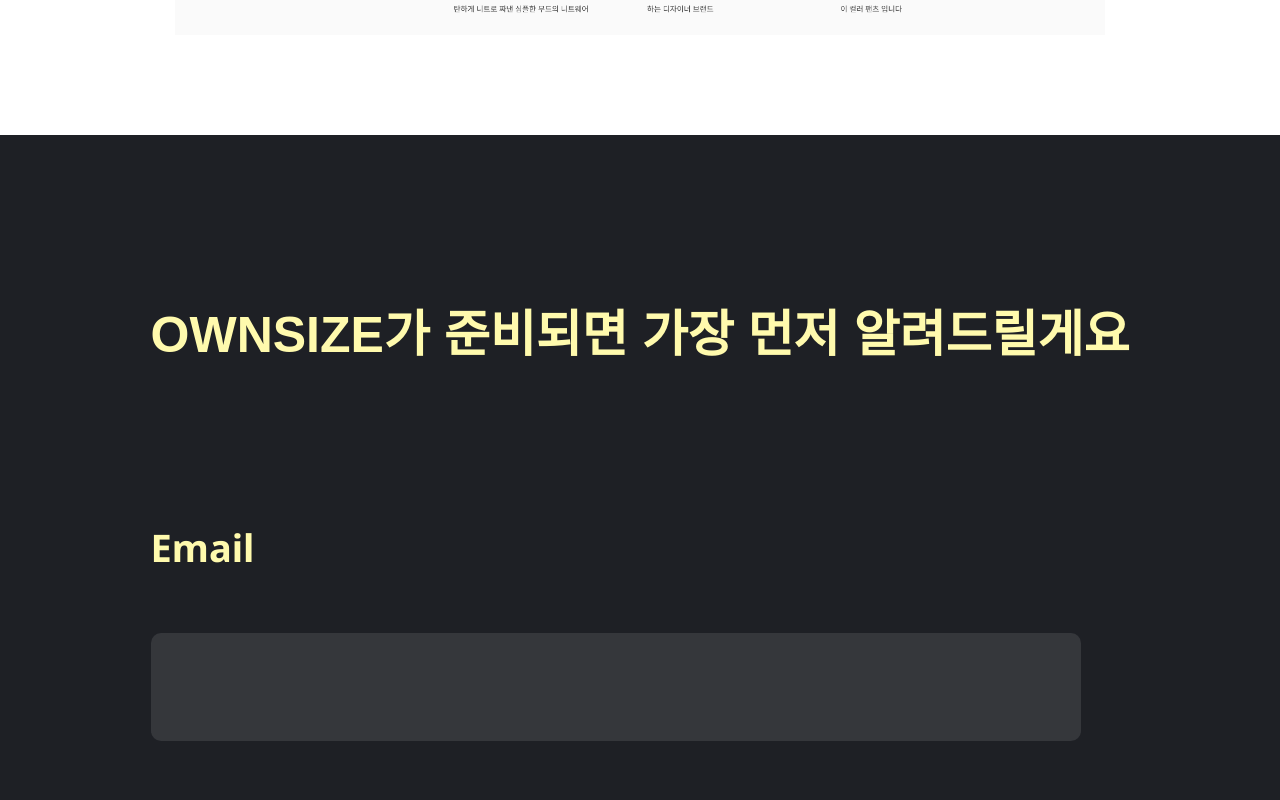
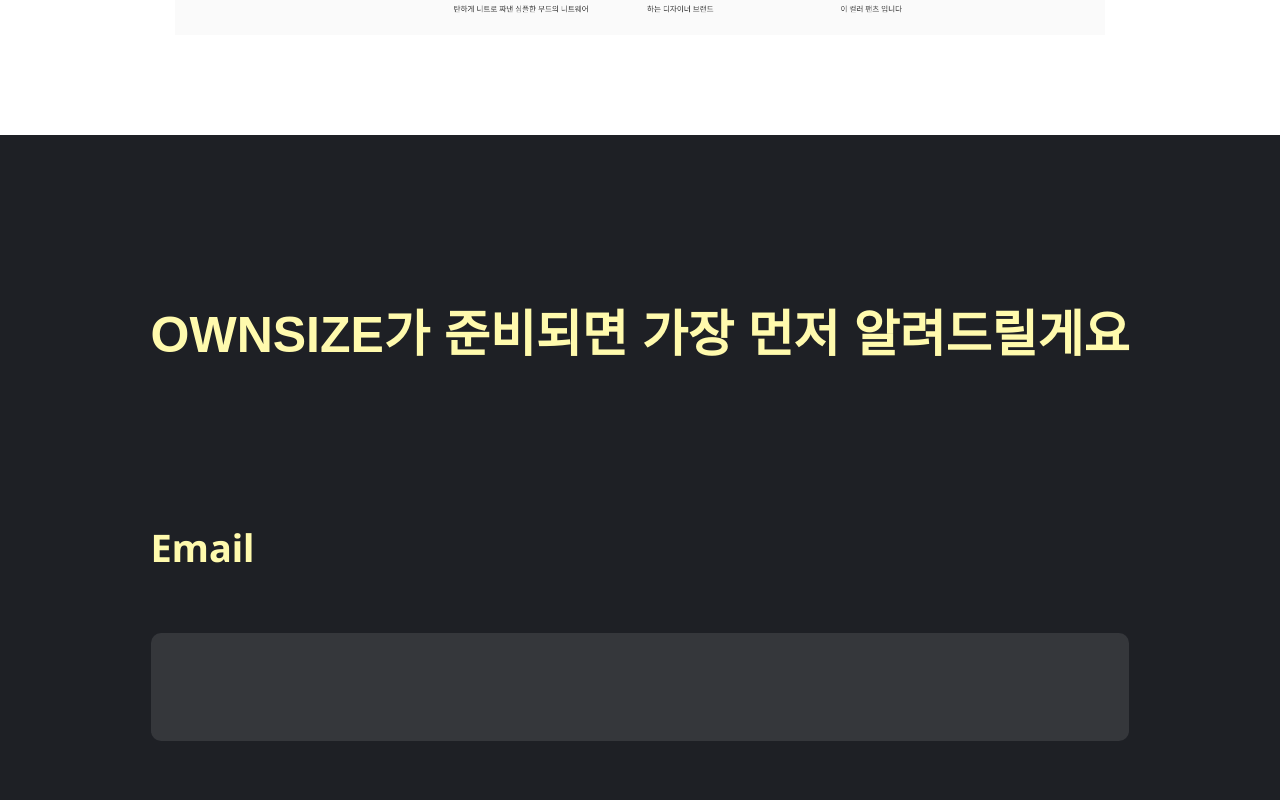
Before and after one commit to OWN-SIZE/onsize-website, a Next.js app: page /welcome in a window 1280 px wide. Shown: the part 3840-4640 px from the top of the page. Built offline with nearby package versions, Linux system fonts and the light colour scheme; no server answers.

Commit message:
feat/#88: 중간 여백 삽입

```diff
--- a/components/welcome/ThirdPart.tsx
+++ b/components/welcome/ThirdPart.tsx
@@ -10,6 +10,7 @@ function ThirdPart(props: browserProps) {
   const { browser } = props;
   return (
     <Styled.Root>
+      <Styled.Container>
         <Styled.Section>
           <Styled.H1>OWNSIZE가 준비되면 가장 먼저 알려드릴게요</Styled.H1>
           <Styled.emailContainer>
@@ -18,6 +19,7 @@ function ThirdPart(props: browserProps) {
           </Styled.emailContainer>
           <Styled.submitButton type={'submit'} value="신청하기" className={isActive ? 'active' : 'inactive'} />
         </Styled.Section>
+      </Styled.Container>
     </Styled.Root>
   );
 }
@@ -27,10 +29,24 @@ export default ThirdPart;
 const Styled = {
   Root: styled.div`
     display: flex;
+    flex-direction: column;
+    justify-content: flex-end;
+    width: 100%;
+
+    background-color: ${theme.colors.lightGrey};
+    @media (min-width: 375px) and (max-width: 600px) {
+      height: 38.8rem;
+    }
+    @media (min-width: 1024px) and (max-width: 1728px) {
+      height: 100.4rem;
+    }
+  `,
+  Container: styled.div`
+    display: flex;
     justify-content: center;
+    background-color: ${theme.colors.black};
 
     width: 100%;
-    background-color: ${theme.colors.black};
 
     @media (min-width: 375px) and (max-width: 600px) {
       height: 37.6rem;
@@ -82,7 +98,7 @@ const Styled = {
       margin-top: 4.2rem;
     }
     @media (min-width: 1024px) and (max-width: 1728px) {
-      width: 93rem;
+      width: 100%;
       height: 22rem;
 
       margin-top: 15.7rem;
```
Lines whose indentation alone changed are shown as unchanged.
